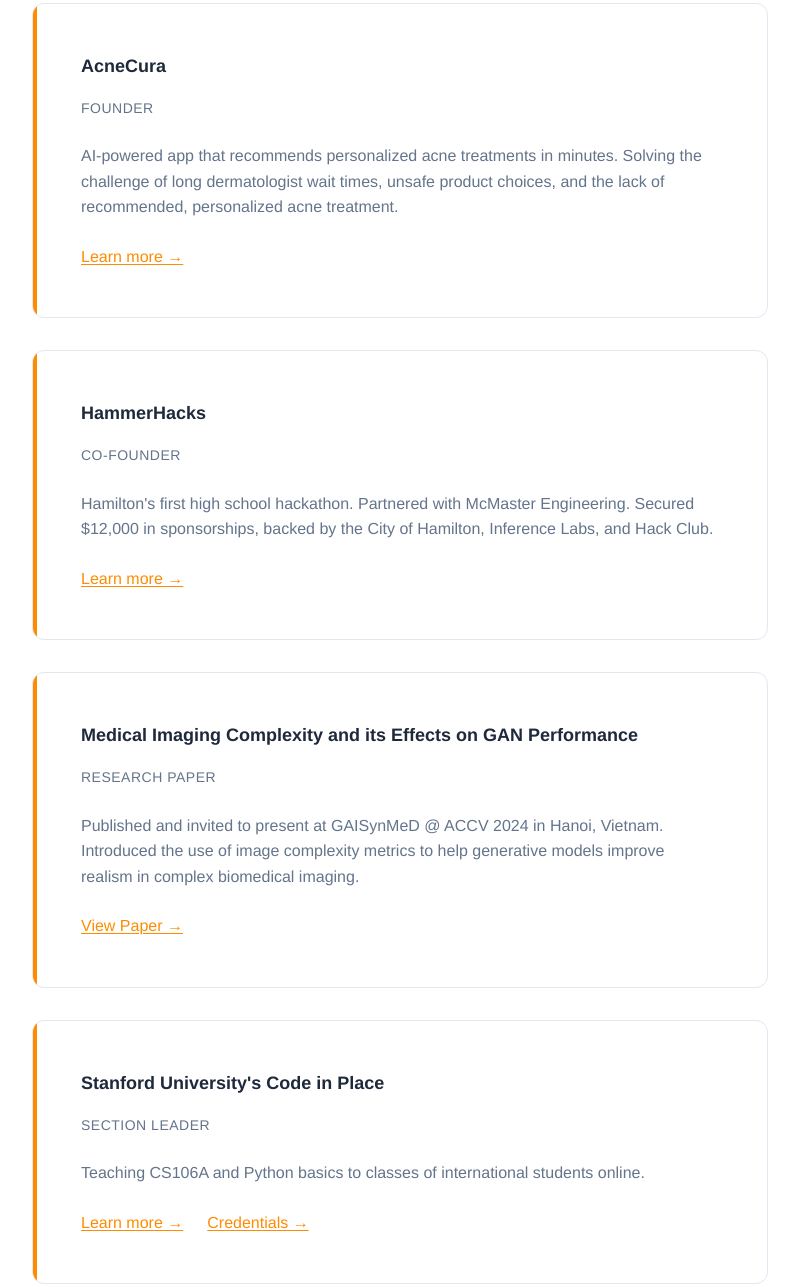
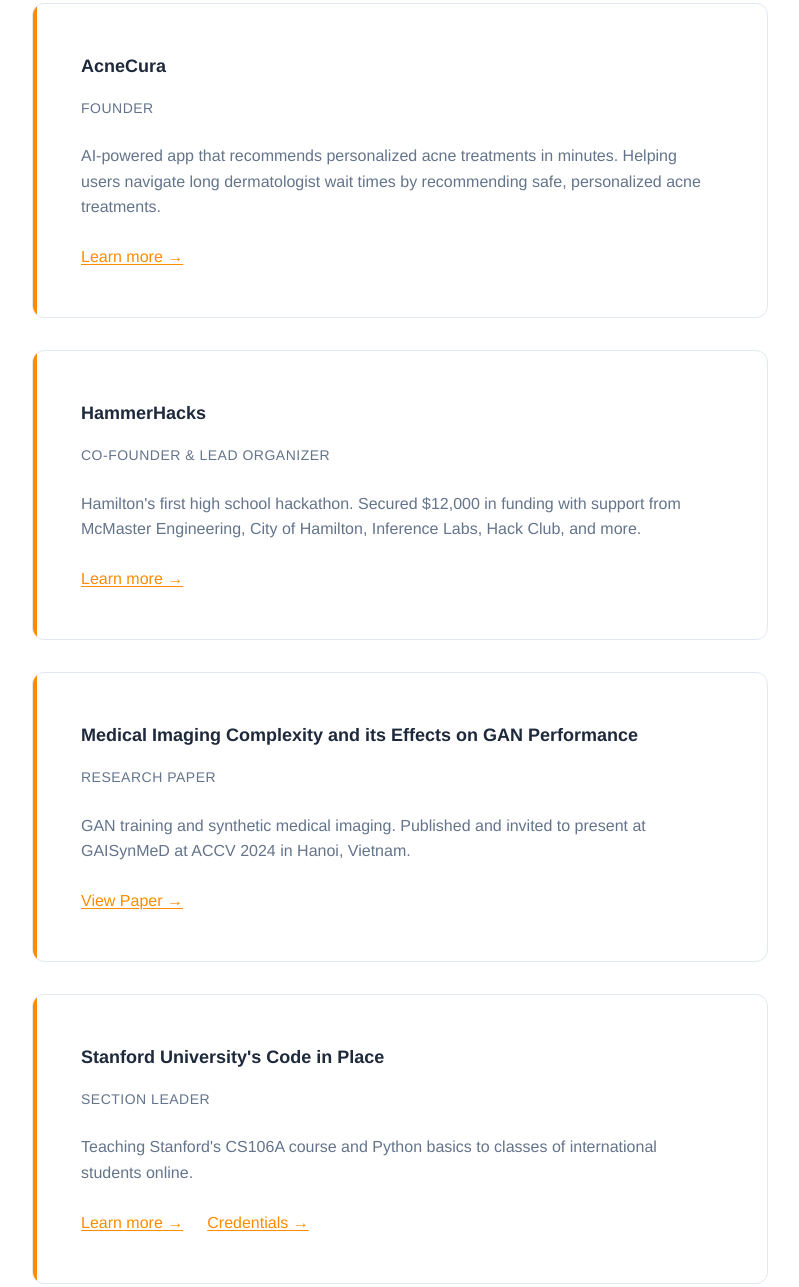
Before and after one commit to willcagas/website, a plain HTML site: page index.html in a window 1280 px wide. Shown: the part 482-1769 px from the top of the page, without its empty margins (240-1039 px from the left). Drawn offline with Linux system fonts and the light colour scheme.

Commit message:
content changes

```diff
--- a/index.html
+++ b/index.html
@@ -92,19 +92,17 @@
                         <h3>AcneCura</h3>
                         <p class="work-role">Founder</p>
                         <p>
-                            AI-powered app that recommends personalized acne treatments in minutes. Solving the
-                            challenge of long dermatologist wait times, unsafe product choices, and the lack of
-                            recommended, personalized acne treatment.
+                            AI-powered app that recommends personalized acne treatments in minutes. Helping users navigate long dermatologist wait times by recommending safe, personalized acne treatments.
                         </p>
                         <a href="https://acnecura.io" target="_blank" class="work-link">Learn more →</a>
                     </article>
 
                     <article class="work-item">
                         <h3>HammerHacks</h3>
-                        <p class="work-role">Co-Founder</p>
+                        <p class="work-role">Co-Founder & Lead Organizer</p>
                         <p>
-                            Hamilton's first high school hackathon. Partnered with McMaster Engineering. Secured $12,000
-                            in sponsorships, backed by the City of Hamilton, Inference Labs, and Hack Club.
+                            Hamilton's first high school hackathon. Secured $12,000
+                            in funding with support from McMaster Engineering, City of Hamilton, Inference Labs, Hack Club, and more.
                         </p>
                         <a href="https://hammerhacks.ca/" target="_blank" class="work-link">Learn more →</a>
                     </article>
@@ -113,9 +111,7 @@
                         <h3>Medical Imaging Complexity and its Effects on GAN Performance</h3>
                         <p class="work-role">Research Paper</p>
                         <p>
-                            Published and invited to present at GAISynMeD @ ACCV 2024 in Hanoi, Vietnam. Introduced the
-                            use of image complexity metrics to help generative models improve realism in complex
-                            biomedical imaging.
+                            GAN training and synthetic medical imaging. Published and invited to present at GAISynMeD at ACCV 2024 in Hanoi, Vietnam.
                         </p>
                         <a href="https://willcagas.github.io/medgans/" target="_blank" class="work-link">View Paper
                             →</a>
@@ -125,7 +121,7 @@
                         <h3>Stanford University's Code in Place</h3>
                         <p class="work-role">Section Leader</p>
                         <p>
-                            Teaching CS106A and Python basics to classes of international students online.
+                            Teaching Stanford's CS106A course and Python basics to classes of international students online.
                         </p>
                         <div class="work-links">
                             <a href="https://codeinplace.stanford.edu" target="_blank" class="work-link">Learn more
@@ -139,8 +135,7 @@
                         <h3>Sword Power Tycoon</h3>
                         <p class="work-role">Contributor</p>
                         <p>
-                            18.2M+ plays on Roblox with 35,000+ favorites. Developed sword powers and game mechanics for
-                            a project that turned into a viral success.
+                            Developed sword powers and game mechanics. 18.2M+ plays on Roblox with 35,000+ favourites.
                         </p>
                         <a href="https://www.roblox.com/games/6937615628/Sword-Power-Tycoon" target="_blank"
                             class="work-link">Play game →</a>
@@ -150,7 +145,7 @@
                         <h3>WasteBuster</h3>
                         <p class="work-role">Creator</p>
                         <p>
-                            Sustainability app designed to tackle overconsumption through DIYs, local events, and a
+                            Sustainability app designed to tackle overconsumption through circular solutions, such as DIYs, local events, and a
                             repurpose marketplace.
                         </p>
                         <div class="work-links">
```
